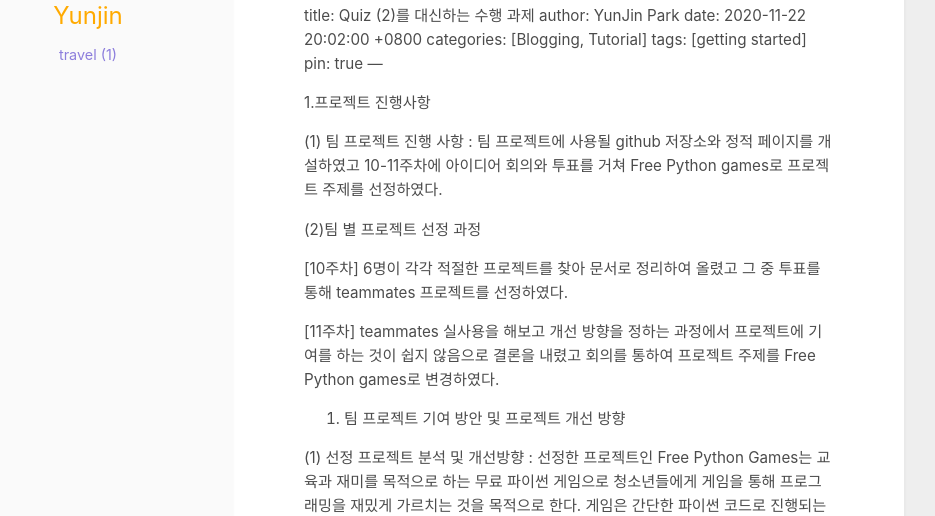
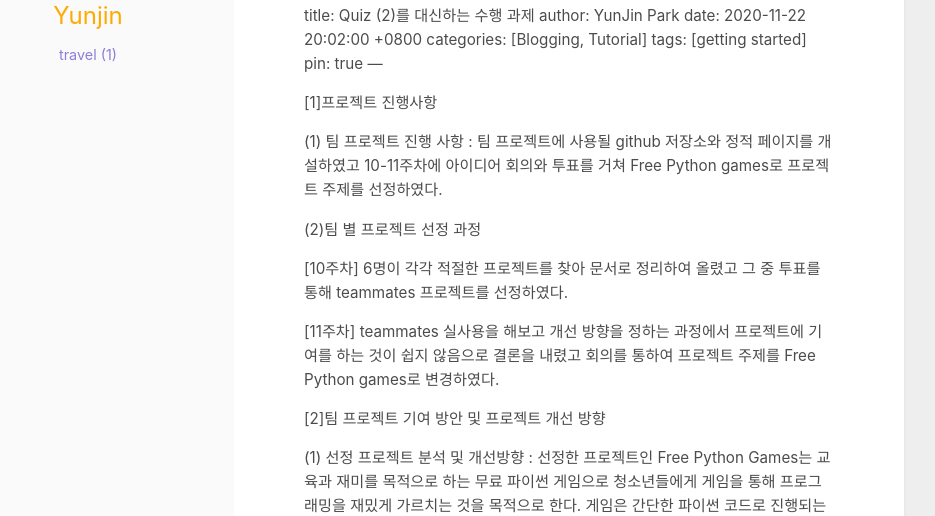
Before and after one commit to younjin0520/yunjin, a Jekyll site: the page built from _posts/2018-07-04-t1.md, in a window 1280 px wide. Shown: the part 294-810 px from the top of the page, without its empty margins (216-1151 px from the left). Built offline with Jekyll 4.4.1, drawn with Linux system fonts in a browser that asks for light colours.

Commit message:
Update 2018-07-04-t1.md

```diff
--- a/_posts/2018-07-04-t1.md
+++ b/_posts/2018-07-04-t1.md
@@ -14,7 +14,7 @@ pin: true
 ---
 
 
-1.프로젝트 진행사항
+[1]프로젝트 진행사항
 
 (1) 팀 프로젝트 진행 사항 : 팀 프로젝트에 사용될 github 저장소와 정적 페이지를 개설하였고 10-11주차에 아이디어 회의와 투표를 거쳐 Free Python games로 프로젝트 주제를 선정하였다.
 
@@ -26,7 +26,7 @@ pin: true
 
 
 
-2. 팀 프로젝트 기여 방안 및 프로젝트 개선 방향
+[2]팀 프로젝트 기여 방안 및 프로젝트 개선 방향
 
 (1) 선정 프로젝트 분석 및 개선방향 : 선정한 프로젝트인 Free Python Games는 교육과 재미를 목적으로 하는 무료 파이썬 게임으로 청소년들에게 게임을 통해 프로그래밍을 재밌게 가르치는 것을 목적으로 한다. 게임은 간단한 파이썬 코드로 진행되는 미니 게임, 고전 게임들로 구성되어 있다. Python 교육 프로그램인만큼 프로젝트 자체도 Python 언어로 개발되어 있다.
 Python을 재미있게 가르치는 것이 이 게임의 목적이므로 기존에 구현되어 있는 게임들에 사용된 문법, 기능들을 정리해서 제공하는 페이지를 만들고 기존에 개발되어 있는 게임을 이용해보고 사용되는 문법에 오류나 개선점을 찾으면 feedback을 제공할 수 있다. 또한 간단한 Python 문법을 배울 수 있는 미니 게임을 직접 개발할 수 있고 미국의 학생들을 대상으로 하는 게임이므로 한국의 윷놀이와 같은 전통게임을 구현 후 제공하여 한국의 게임을 재미있게 알리는 방향으로 기여할 수 있다. 추가적으로, 사용하면서 불편했던 점을 feedback으로 제공하고 코드 리뷰 후 오타, warning등의 부분을 수정하고 주석을 달아 기여한다.
```
